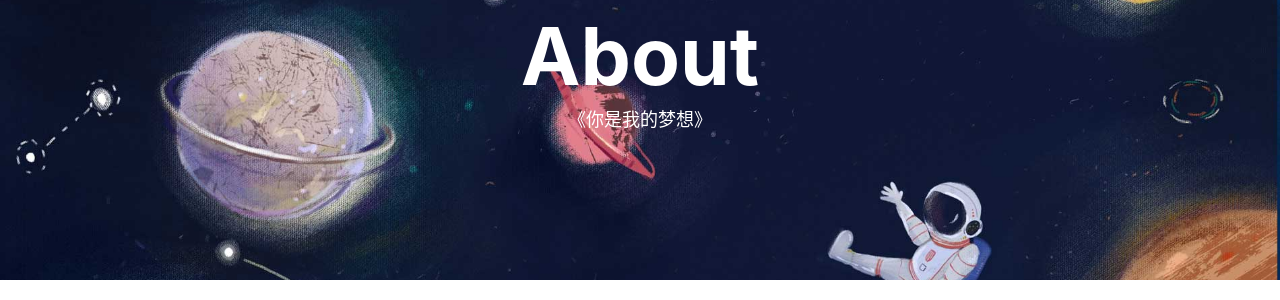
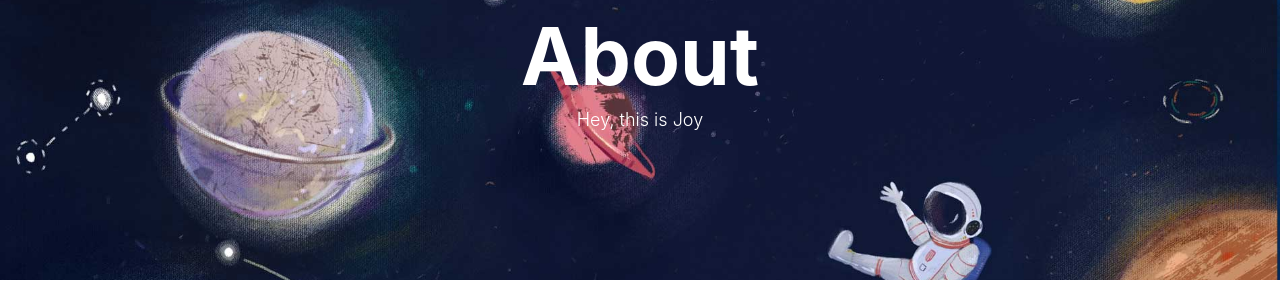
Before and after one commit to joyz121/joyz121.github.io, a Jekyll site: the page built from about.html, in a window 1280 px wide. Shown: the part 138-438 px from the top of the page. Built offline with Jekyll 4.4.1, drawn with Linux system fonts in a browser that asks for light colours; nearby versions of some CDN libraries; comment, search, counter and statistics services are not loaded.

Commit message:
文件修改

```diff
--- a/_config.yml
+++ b/_config.yml
@@ -79,7 +79,7 @@ ga_domain: huangxuan.me
 # Sidebar settings
 sidebar: true                           # whether or not using Sidebar.
 sidebar-about-description: "Joy"
-sidebar-avatar: img/cat.jpg # use absolute URL, seeing it's used in both `/` and `/about/`
+sidebar-avatar: img/cat.jpg   # use absolute URL, seeing it's used in both `/` and `/about/`
 
 
 
--- a/about.html
+++ b/about.html
@@ -1,7 +1,7 @@
 ---
 layout: page
 title: "About"
-description: "《你是我的梦想》"
+description: "Hey, this is Joy"
 header-img: "img/about-bg.jpg"
 multilingual: true
 ---
```
